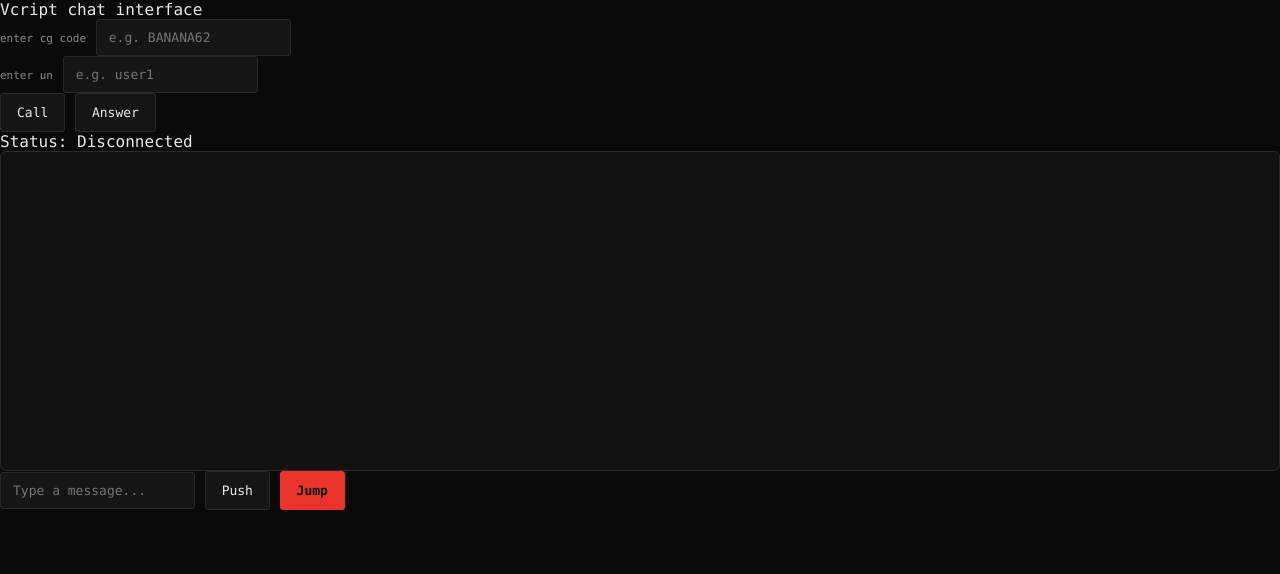
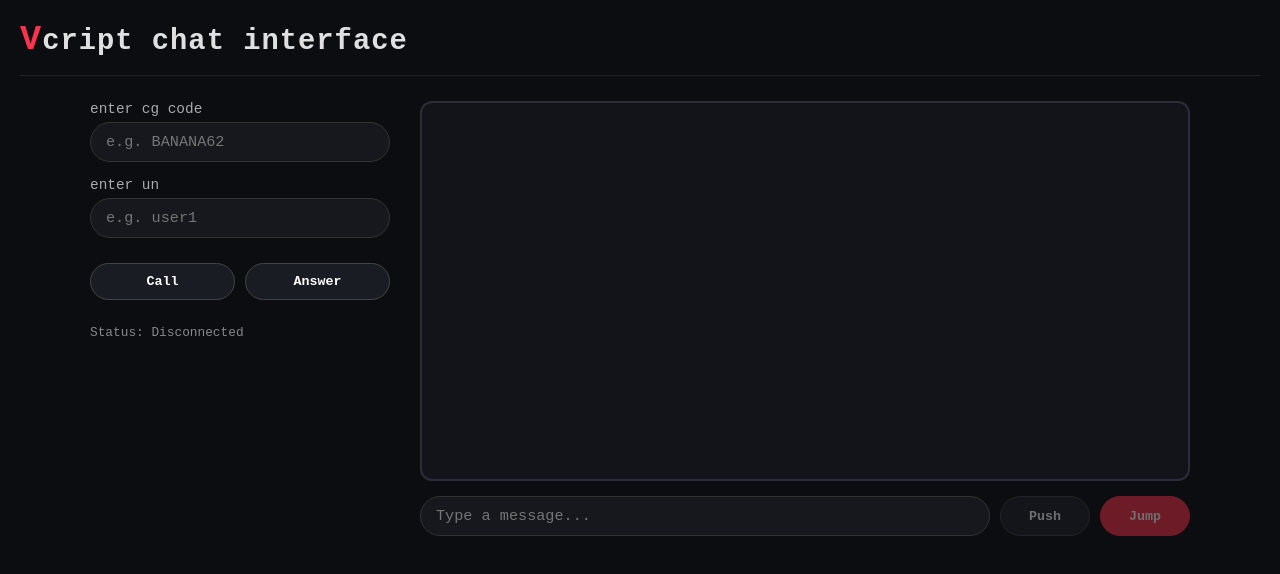
Before and after one commit to vishalDananjaya/vcript, a plain HTML site: page index.html in a window 1280 px wide. Drawn offline with Linux system fonts and the light colour scheme.

Commit message:
Revise CSS for layout and design updates
Refactor CSS variables and styles for improved layout and design consistency.

```diff
--- a/style.css
+++ b/style.css
@@ -1,281 +1,179 @@
-:root{
-  --bg: #0a0a0a;
-  --panel: #121212;
-  --panel-alt: #161616;
-  --border: #2a2a2a;
-  --border-soft: #1f1f1f;
-  --text: #e9e9e9;
-  --text-muted: #8a8a8a;
-  --red: #e8342a;
-  --red-dim: #7a1e19;
-  --red-hover: #ff473c;
-  --font: 'IBM Plex Mono', ui-monospace, SFMono-Regular, Menlo, Consolas, monospace;
+/* Reset & Base Fonts */
+* {
+  box-sizing: border-box;
+  margin: 0;
+  padding: 0;
+  font-family: 'Courier New', Courier, monospace;
 }
 
-*{ box-sizing: border-box; }
-
-html, body{
-  height: 100%;
-  margin: 0;
-  background: var(--bg);
-  color: var(--text);
-  font-family: var(--font);
+body {
+  background-color: #0c0d10;
+  color: #e0e0e0;
+  display: flex;
+  flex-direction: column;
+  min-height: 100vh;
+  padding: 20px;
 }
 
-body{
+/* Header */
+.app-header {
+  margin-bottom: 25px;
+  border-bottom: 1px solid #222;
+  padding-bottom: 15px;
+}
+
+.header-brand {
+  font-size: 1.8rem;
+  font-weight: bold;
+  letter-spacing: 1px;
+}
+
+.v-red {
+  color: #ff334b;
+  font-size: 2.2rem;
+  font-weight: 900;
+}
+
+/* Main Layout Grid */
+.chat-container {
+  display: grid;
+  grid-template-columns: 300px 1fr;
+  gap: 30px;
+  max-width: 1100px;
+  width: 100%;
+  margin: 0 auto;
+}
+
+/* Left Panel */
+.left-panel {
   display: flex;
   flex-direction: column;
+  gap: 15px;
 }
 
-/* ---------- header ---------- */
-
-.topbar{
+.field-group {
   display: flex;
-  align-items: center;
-  justify-content: space-between;
-  padding: 18px 28px;
-  border-bottom: 1px solid var(--border);
+  flex-direction: column;
+  gap: 5px;
 }
 
-.brand{ line-height: 1.15; }
-
-.logo{
-  font-size: 26px;
-  font-weight: 700;
-  letter-spacing: 0.5px;
+.field-group label {
+  font-size: 0.9rem;
+  color: #aaa;
 }
 
-.logo .v{
-  color: var(--red);
-  font-weight: 700;
-  transform: scaleY(1.05);
-  display: inline-block;
+input[type="text"] {
+  background-color: #16181d;
+  border: 1px solid #333;
+  border-radius: 20px;
+  padding: 10px 15px;
+  color: #fff;
+  font-size: 0.95rem;
+  outline: none;
+  transition: border-color 0.2s;
 }
 
-.tagline{
-  font-size: 12px;
-  color: var(--text-muted);
-  margin-top: 2px;
+input[type="text"]:focus {
+  border-color: #ff334b;
 }
 
-.room-status{
-  font-size: 12px;
-  color: var(--text-muted);
-  border: 1px solid var(--border);
-  padding: 6px 12px;
-  border-radius: 3px;
-}
-
-.room-status.live{
-  color: var(--red);
-  border-color: var(--red-dim);
-}
-
-/* ---------- layout ---------- */
-
-.app{
-  flex: 1;
-  display: grid;
-  grid-template-columns: 340px 1fr;
-  min-height: 0;
-}
-
-@media (max-width: 760px){
-  .app{ grid-template-columns: 1fr; }
-}
-
-.panel-auth, .panel-chat{
-  padding: 28px;
-}
-
-.panel-auth{
-  border-right: 1px solid var(--border);
-}
-
-@media (max-width: 760px){
-  .panel-auth{ border-right: none; border-bottom: 1px solid var(--border); }
-}
-
-/* ---------- tabs ---------- */
-
-.tabs{
+.action-buttons {
   display: flex;
-  border: 1px solid var(--border);
-  border-radius: 4px;
-  overflow: hidden;
-  margin-bottom: 22px;
-}
-
-.tab{
-  flex: 1;
-  background: var(--panel);
-  color: var(--text-muted);
-  border: none;
-  padding: 10px 8px;
-  font-family: var(--font);
-  font-size: 12px;
-  cursor: pointer;
-}
-
-.tab + .tab{ border-left: 1px solid var(--border); }
-
-.tab.active{
-  background: var(--red);
-  color: #111;
-  font-weight: 600;
-}
-
-/* ---------- forms ---------- */
-
-.auth-form{ display: none; }
-.auth-form.active{ display: flex; flex-direction: column; gap: 6px; }
-
-label{
-  font-size: 11px;
-  color: var(--text-muted);
+  gap: 10px;
   margin-top: 10px;
 }
 
-input{
-  background: var(--panel-alt);
-  border: 1px solid var(--border);
-  color: var(--text);
-  font-family: var(--font);
-  font-size: 13px;
-  padding: 10px 12px;
-  border-radius: 3px;
-  outline: none;
+.btn {
+  border-radius: 20px;
+  border: 1px solid #444;
+  padding: 10px 20px;
+  font-weight: bold;
+  cursor: pointer;
+  background-color: #1a1c23;
+  color: #fff;
+  transition: all 0.2s ease;
 }
 
-input:focus{ border-color: var(--red); }
-
-.btn{
-  font-family: var(--font);
-  font-size: 13px;
-  border-radius: 3px;
-  border: 1px solid var(--border);
-  padding: 11px 16px;
-  cursor: pointer;
-  background: var(--panel-alt);
-  color: var(--text);
+.btn:hover:not(:disabled) {
+  border-color: #888;
+  background-color: #252833;
 }
 
-.btn-primary{
-  margin-top: 16px;
-  background: var(--red);
-  border-color: var(--red);
-  color: #111;
-  font-weight: 600;
+.btn:disabled {
+  opacity: 0.4;
+  cursor: not-allowed;
 }
 
-.btn-primary:hover{ background: var(--red-hover); }
-
-.hint{
-  font-size: 11px;
-  color: var(--text-muted);
-  margin-top: 10px;
-  line-height: 1.5;
+.btn-action {
+  flex: 1;
 }
 
-.error{
-  margin-top: 16px;
-  font-size: 12px;
-  color: var(--red-hover);
-  border: 1px solid var(--red-dim);
-  background: rgba(232,52,42,0.08);
-  padding: 10px 12px;
-  border-radius: 3px;
+.status-box {
+  font-size: 0.8rem;
+  color: #888;
+  margin-top: 10px;
+  word-break: break-all;
 }
 
-/* ---------- chat panel ---------- */
-
-.panel-chat{
+/* Right Panel */
+.right-panel {
   display: flex;
   flex-direction: column;
-  min-height: 0;
+  gap: 15px;
 }
 
-.chat-meta{
-  display: flex;
-  justify-content: space-between;
-  align-items: baseline;
-  margin-bottom: 12px;
-  font-size: 12px;
-}
-
-.room-code{
-  color: var(--text);
-  font-weight: 600;
-  letter-spacing: 0.5px;
-}
-
-.user-count{ color: var(--text-muted); }
-
-.chat-box{
-  flex: 1;
-  min-height: 320px;
-  border: 1px solid var(--border);
-  border-radius: 6px;
-  background: var(--panel);
-  padding: 16px;
+.chat-box {
+  background-color: #12141a;
+  border: 2px solid #2a2d37;
+  border-radius: 12px;
+  height: 380px;
+  padding: 15px;
   overflow-y: auto;
   display: flex;
   flex-direction: column;
-  gap: 10px;
+  gap: 8px;
 }
 
-.chat-line{
-  font-size: 13px;
-  line-height: 1.5;
+.chat-line {
+  font-size: 1rem;
+  line-height: 1.4;
   word-break: break-word;
 }
 
-.chat-line .who{
-  font-weight: 600;
-  margin-right: 6px;
+.username {
+  font-weight: bold;
 }
 
-.chat-line.system{
-  color: var(--text-muted);
-  font-style: italic;
-}
-
-.chat-line.self{
-  padding-left: 10px;
-  border-left: 2px solid var(--red-dim);
-}
-
-.message-form{
-  display: flex;
-  flex-direction: column;
-  gap: 10px;
-  margin-top: 14px;
-}
-
-.message-form input{ width: 100%; }
-
-.chat-actions{
+/* Input & Push / Jump Buttons */
+.input-controls {
   display: flex;
   gap: 10px;
 }
 
-.btn-push{
+.input-controls input {
   flex: 1;
-  background: var(--panel-alt);
-  border-color: var(--border);
 }
 
-.btn-push:hover{ border-color: var(--red); color: var(--red); }
-
-.btn-jump{
-  background: var(--red);
-  border-color: var(--red);
-  color: #111;
-  font-weight: 600;
+.btn-push {
+  background-color: #1e222d;
+  min-width: 90px;
 }
 
-.btn-jump:hover{ background: var(--red-hover); }
+.btn-jump {
+  background-color: #ff334b;
+  color: #ffffff;
+  border: 1px solid #ff334b;
+  min-width: 90px;
+}
 
-/* scrollbar, quiet */
-.chat-box::-webkit-scrollbar{ width: 8px; }
-.chat-box::-webkit-scrollbar-thumb{ background: var(--border); border-radius: 4px; }
+.btn-jump:hover:not(:disabled) {
+  background-color: #d62439;
+  border-color: #d62439;
+}
+
+/* Responsive adjustment */
+@media (max-width: 768px) {
+  .chat-container {
+    grid-template-columns: 1fr;
+  }
+}
```
